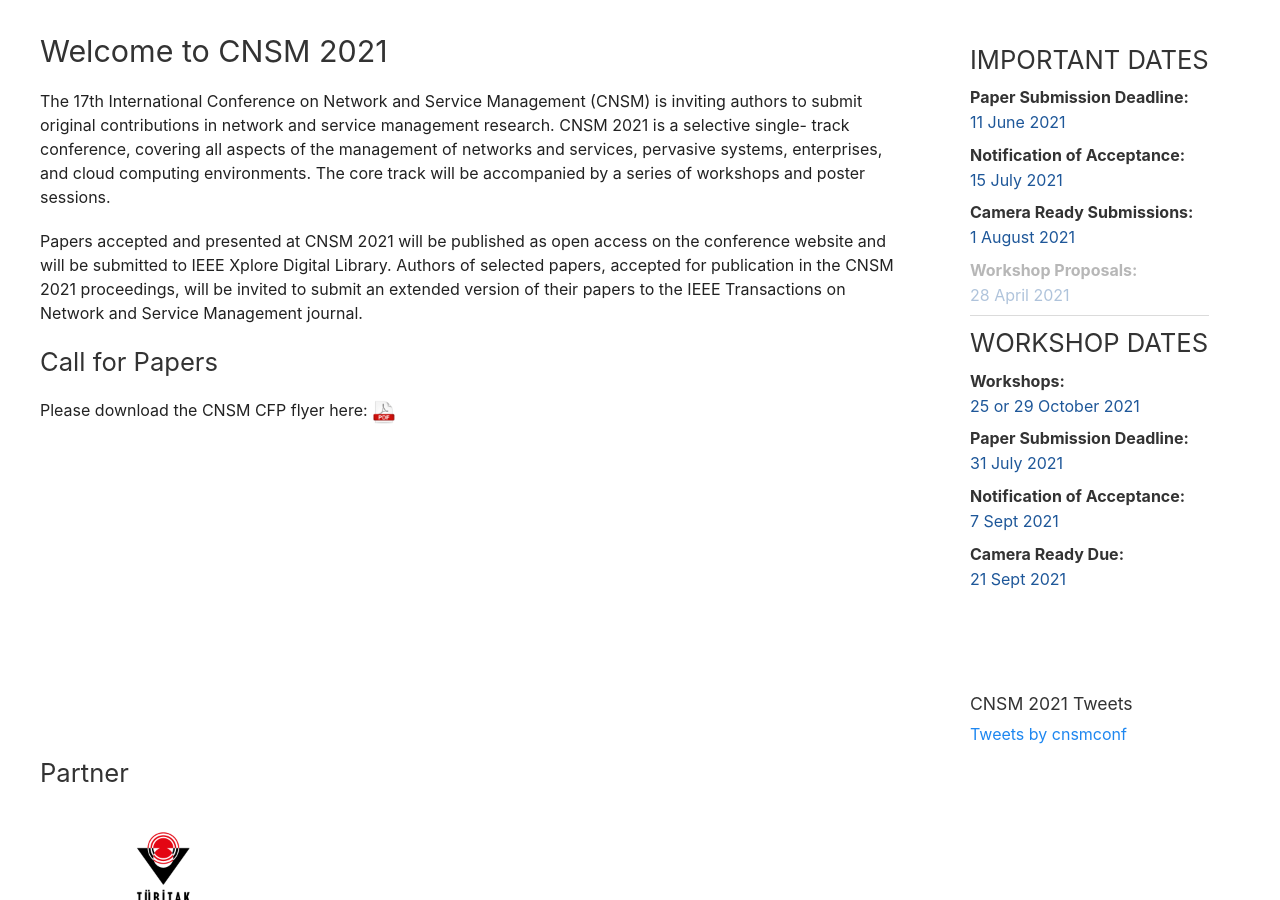
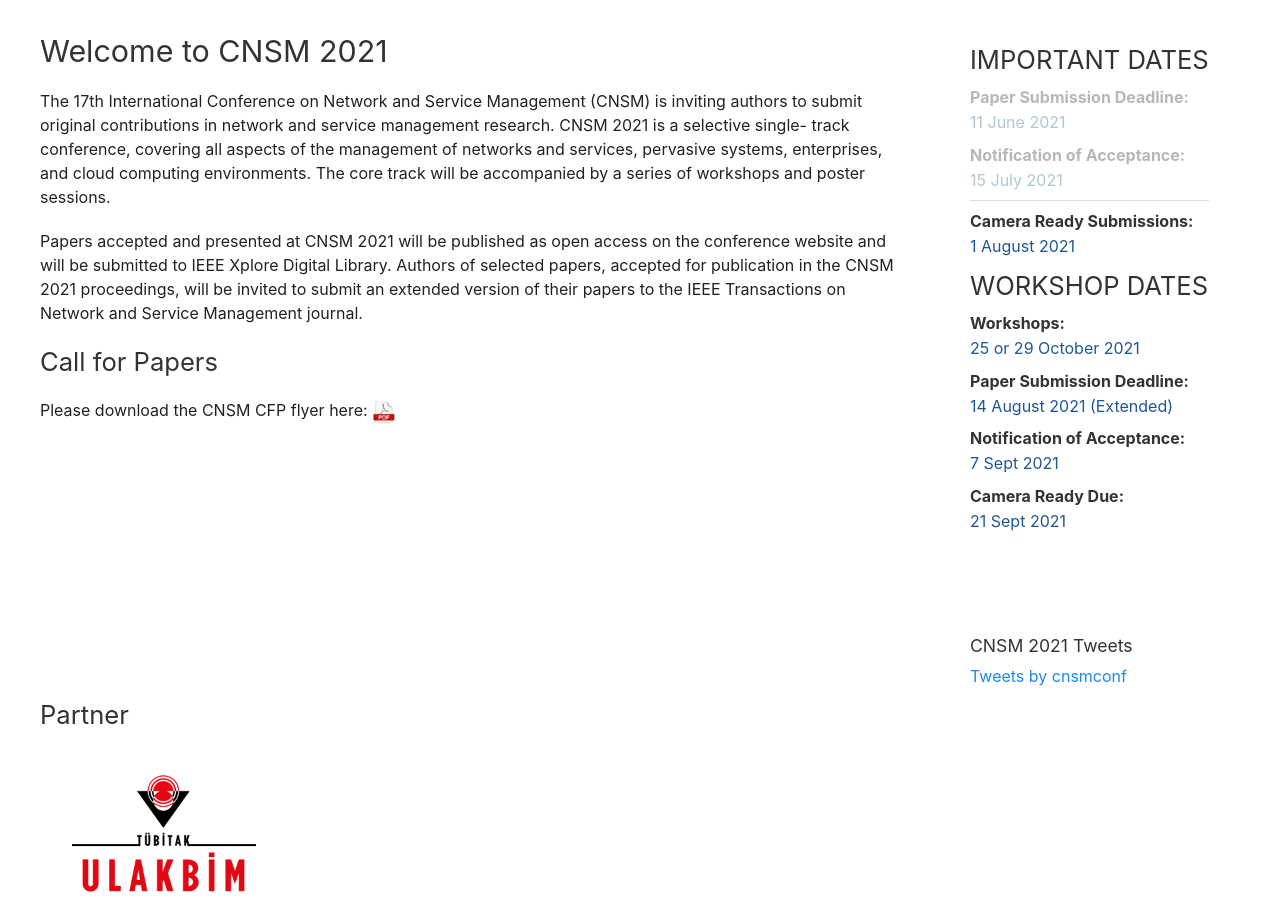
Before and after one commit to stuartclayman/cnsm_2021_website, a Jekyll site: the page built from index.html, in a window 1280 px wide and 900 px high, scrolled down 656 px. Built offline with Jekyll 4.4.1, drawn with Linux system fonts in a browser that asks for light colours; nearby versions of some CDN libraries; comment, search, counter and statistics services are not loaded.

Commit message:
Workshop dates

```diff
--- a/index.html
+++ b/index.html
@@ -28,19 +28,21 @@ title: Home
       <div class="uk-panel">
         <h2>IMPORTANT DATES</h2>
 
+        <div class="cn-transparent bottom-border">
         <h5>Paper Submission Deadline:</h5>
         <span class="cn-blue">11 June 2021</span>
 
         <h5>Notification of Acceptance:</h5>
         <span class="cn-blue">15 July 2021</span>
+        </div>
 
         <h5>Camera Ready Submissions:</h5>
         <span class="cn-blue">1 August 2021</span>
 
-        <div class="cn-transparent bottom-border">
+        <!--
         <h5>Workshop Proposals:</h5>
         <span class="cn-blue">28 April 2021</span>
-        </div>
+        -->
 
         <h2>WORKSHOP DATES</h2>
 
@@ -48,7 +50,7 @@ title: Home
         <span class="cn-blue">25 or 29 October  2021</span>
 
         <h5>Paper Submission Deadline:</h5>
-        <span class="cn-blue">31 July 2021</span>
+        <span class="cn-blue">14 August 2021 (Extended)</span>
 
         <h5>Notification of Acceptance:</h5>
         <span class="cn-blue">7 Sept 2021</span>
--- a/registration.html
+++ b/registration.html
@@ -39,7 +39,7 @@ layout: page
 </p>
 
 <p>
-  Please choose this option separatly on the Registration form
+  Please choose this option separatly on the Registration form, if you want to physical attend these events.
 </p>
 
 
--- a/workshop_EI2021.html
+++ b/workshop_EI2021.html
@@ -43,7 +43,7 @@ layout: page
 
 <p>
   <strong>Important Dates:</strong><br/>
-  Paper Submission: <span class="cn-blue">July 31, 2021</span><br/>
+  Paper Submission: <span class="cn-blue">August 14, 2021 (Extended)</span><br/>
   Acceptance Notification: <span class="cn-blue">Sept 7, 2021</span><br/>
   Camera Ready Submission: <span class="cn-blue">Sept 21, 2021</span><br/>
   <!-- Workshop Date: <span class="cn-blue"></span><br/> -->
--- a/workshop_HiPNet.html
+++ b/workshop_HiPNet.html
@@ -74,7 +74,7 @@ Various approaches are emerging that try to tackle those challenges. Data center
 
 <p>
   <strong>Important Dates:</strong><br/>
-  Paper Submission: <span class="cn-blue">July 31, 2021</span><br/>
+  Paper Submission: <span class="cn-blue">August 14, 2021 (Extended)</span><br/>
   Acceptance Notification: <span class="cn-blue">Sept 7, 2021</span><br/>
   Camera Ready Submission: <span class="cn-blue">Sept 21, 2021</span><br/>
   <!-- Workshop Date: <span class="cn-blue"></span><br/> -->
--- a/workshop_ZNSM.html
+++ b/workshop_ZNSM.html
@@ -64,7 +64,7 @@ layout: page
 
 <p>
   <strong>Important Dates:</strong><br/>
-  Paper Submission: <span class="cn-blue">July 31, 2021</span><br/>
+  Paper Submission: <span class="cn-blue">August 14, 2021 (Extended)</span><br/>
   Acceptance Notification: <span class="cn-blue">Sept 7, 2021</span><br/>
   Camera Ready Submission: <span class="cn-blue">Sept 21, 2021</span><br/>
   <!-- Workshop Date: <span class="cn-blue"></span><br/> -->
```
